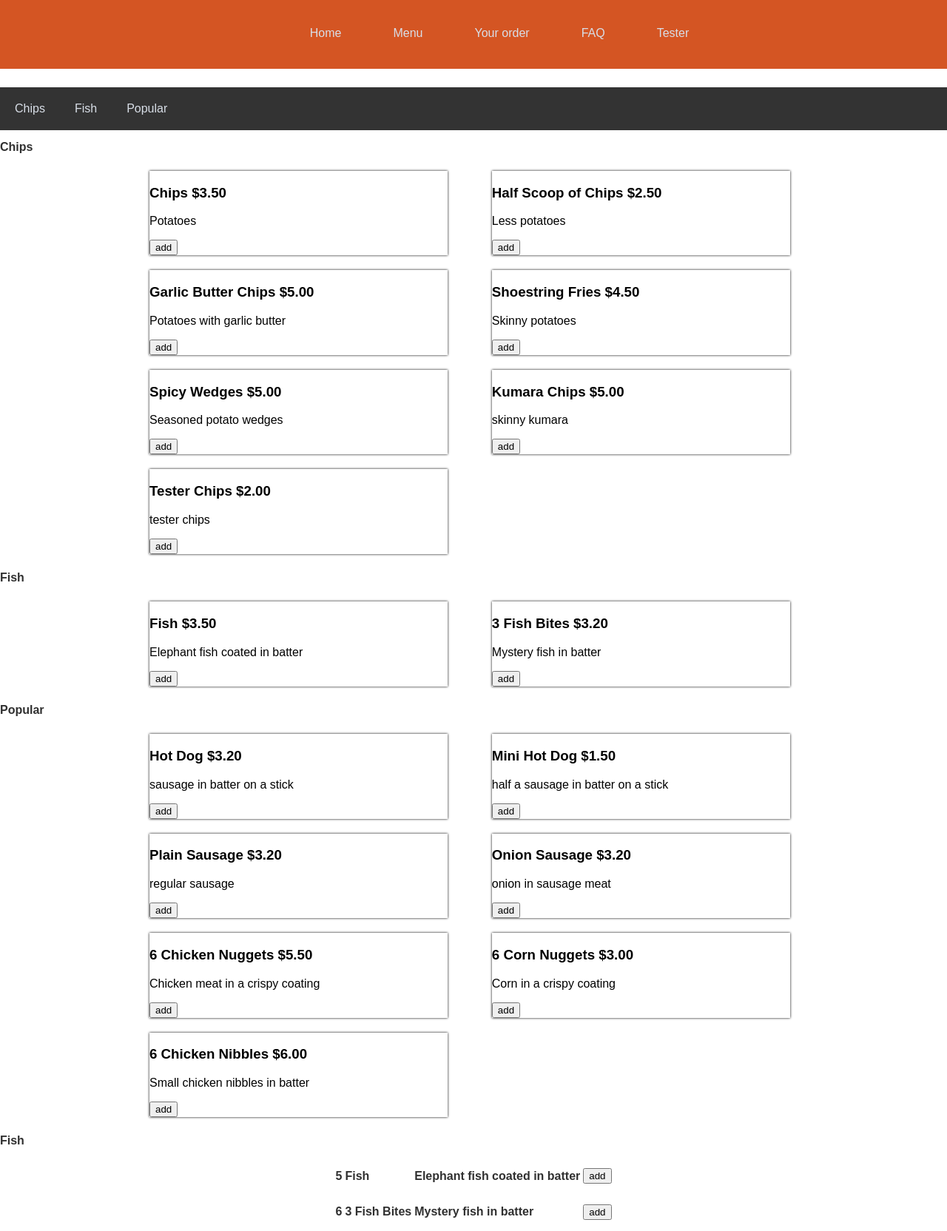
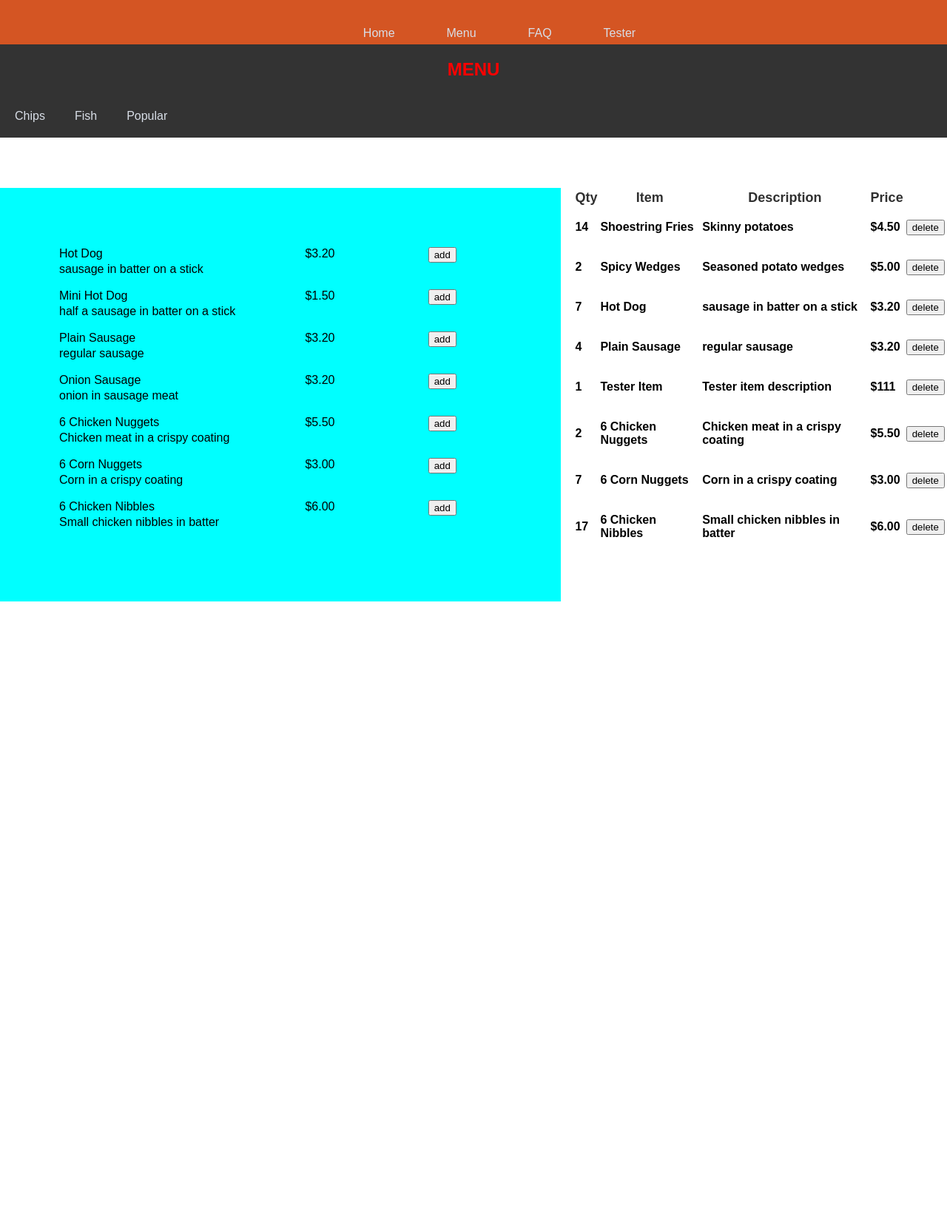
Before and after one commit to sophiayli/Sophia_webapp, a Flask app: page /menu in a window 1280 px wide. Shown: the whole page at 74% size. After the commit the page ends 813 px from the top, so only its background shows below. Run offline with Flask 2, Linux system fonts and the light colour scheme; data comes from the database, SQL or seed files in the repository; both versions use the stored data as it was after the commit.

Commit message:
displayed menu items and order in grid
makes it more intuitive to add and delete items to and from order table when both on the same page (so redirecting is not weird)
- displayed menu items in a grid so layout is easier to look at and style

```diff
--- a/main.py
+++ b/main.py
@@ -38,9 +38,14 @@ def menu():
    cursor.execute(popular)
    popular = cursor.fetchall()
 
-   return render_template("menu.html", chips = chips, fish = fish, popular = popular,)
+   cursor = get_db().cursor()
+   distinct = "select item_id, name, description, price, count(*) as ct from item INNER JOIN order_item ON item.id = order_item.item_id group by item_id order by item_id"
+   cursor.execute(distinct)
+   distinct = cursor.fetchall()
 
-@app.route("/orders")
+   return render_template("menu.html", chips = chips, fish = fish, popular = popular, distinct =distinct,)
+
+@app.route("/orders", methods =['GET', 'POST'])
 def orders():
     cursor = get_db().cursor()
     sql = "SELECT item_id, name, description, price, order_item.item_id FROM item INNER JOIN order_item ON item.id = order_item.item_id"
@@ -64,7 +69,7 @@ def orders():
 @app.route("/tester", methods =['GET', 'POST'])
 def tester():
     cursor = get_db().cursor()
-    distinct = "select name, description, price, count(*) as ct from item INNER JOIN order_item ON item.id = order_item.item_id group by item_id order by item_id"
+    distinct = "select item_id, name, description, price, count(*) as ct from item INNER JOIN order_item ON item.id = order_item.item_id group by item_id order by item_id"
     cursor.execute(distinct)
     distinct = cursor.fetchall()
     return render_template("tester.html", distinct = distinct)
@@ -91,11 +96,11 @@ def delete():
     if request.method == "POST":
         cursor = get_db().cursor()
         object = int(request.form["id"])
-        sql = "DELETE FROM order_item WHERE id=?"
+        sql = "DELETE FROM order_item WHERE item_id=?"
         cursor.execute(sql,(object,))
         get_db().commit()
 
-    return redirect ('/orders')
+    return redirect ('/menu')
 
 
 
--- a/static/stickymenu.css
+++ b/static/stickymenu.css
@@ -3,7 +3,7 @@
 }
 /*setting body margin*/
 body {
-  margin: 0;
+  padding:0; margin: 0;
 }
 /* Page content */
   .content {
@@ -15,21 +15,14 @@ body {
   padding: 10px;
 }
 
-/* The nav bar takes up the whole width - removes padding*/
-html,body {
-  padding:0; margin:0;
-}
-
-
-
+/*---Nav bar styling---*/
 
 /* Styling the navbar */
 #navbar {
     overflow: hidden;
     background-color: rgb(212, 85, 35);
   }
-
-
+/*---Stling the links---*/
 .nav-link{
   float: left;
   display: block;
@@ -41,15 +34,6 @@ html,body {
   justify-content: space-around;
   margin:auto;
 }
-
-/*#navbar a {
-    float: left;
-    display: block;
-    text-align: center;
-    padding: 20px;
-    font-family: Arial, Helvetica, sans-serif;
-    justify-content: space-around;
-  }*/
 
 /* styling the active link on nav bar,*/
 .nav-link[aria-current="page"]{
@@ -72,6 +56,7 @@ li a{
   color:#da2c91;
 }
 
+/*---Styling the nav bar when hovering---*/
 li a::after{
   content: ' ';
   width: 0;
@@ -90,72 +75,6 @@ li a:hover:after{
 li a:hover{
   color: cornflowerblue;
 }
-/*this method of hover made the lien too long
-.nav{
-  display: grid;
-  place-items: center;
-}
- ul{
-  display: flex;
-  list-style:none;
-}
- ul li a{
-  text-decoration: none;
-  margin: 0 25px;
-  position: relative;
-}
-
- ul li a:after{
- content: '' ;
- position: absolute;
- width:100%;
- height: 3px;
- text-decoration: underline 0;
- background-color: #ecdee7;
- bottom: 0;
- left: 0;
- transform: scaleX(0);
- transform-origin: bottom right;
- transition: transform 0.25s linear;
-}
-
- ul li a:hover:after{
-  text-decoration: underline 100%;
-  transform-origin: bottom left;
-  transform: scaleX(1);
-}*/
-
-/*li a:hover {
-  text-decoration:underline;
-}*/
-/*
-ul{
-  list-style-type:none;
-  display: flex;
-}
-
-*ul li{
-    cursor: pointer;
-    position: relative;
-    text-align: center;
-    display:inline-block;
-  }
-
-a:after {
-    position: absolute;
-    content: "";
-    height: 0.15rem;
-    width: 0;
-    background-color: green;
-    left: 0;
-    bottom: 0.5rem;
-    border-top-left-radius: 2px;
-    border-top-right-radius: 2px;
-    transition: 0.5s;
-  }
-a:hover:after{
-  width:100%;
-}*/
 
 /*styling the homepage image */
   img {
@@ -173,13 +92,13 @@ a:hover:after{
   }
 
 
-  /* Add some top padding to the page content to prevent sudden quick movement (as the navigation bar gets a new position at the top of the page (position:fixed and top:0) */
+/* Add some top padding to the page content to prevent sudden quick movement (as the navigation bar gets a new position at the top of the page (position:fixed and top:0) */
   .sticky + .content {
     padding-top: 60px;
   }
 
-
-  #menubar {
+/*---Stling the menu nav bar---*/
+#menubar {
     overflow: hidden;
     background-color: #333;}
 
@@ -204,22 +123,17 @@ h1 {
   font-family: Arial, Helvetica, sans-serif;
   }
 
-/* h2 is for texts in tables */
+/* h2 is heading for each section*/
 h2 {
     color: rgb(48, 48, 48);
     font-family: Arial, Helvetica, sans-serif;
-    font-size: medium;
+    font-size: 35px;
     text-align: left;
   }
+h3{
+  font-size:medium;
+}
 
-/* th and nav bar text */
-
-/* h5 is for sub-heading */
-  h5{
-    color: red;
-    text-align: center;
-    font-family: Arial, Helvetica, sans-serif;
-  }
 
   /* button text */
   h4 {
@@ -229,11 +143,20 @@ h2 {
     text-align: left;
   }
 
+
+/* h5 is for sub-heading */
+h5{
+  color: red;
+  text-align: center;
+  font-family: Arial, Helvetica, sans-serif;
+}
+
 /*table stylinng */
-  table.center {
-    margin-left: auto;
-    margin-right: auto;
+table.center {
+  margin-left: auto;
+  margin-right: auto;
 }
+
 
 th {
   color: rgb(48, 48, 48);
@@ -291,51 +214,12 @@ th {
   margin:auto;
   border:rgb(48, 48, 0);
 }
-/*div styling for order page
-.column{
-  border-bottom: solid;
-  border-color: #333;
-  border-width: 2px;
+/*---Stling the delete button---*/
+#button{
 }
 
-.Quantity{
-  width:10%;
-  background: rgb(214, 201, 193);
-  height: 50px;
-  margin: 0px;
-  box-sizing: border-box;
-  padding: 0.5pc 0.3pc;
-}
 
-.Item{
-  width:35%;
-  background: rgb(214, 201, 193);
-  height: 50px;
-  margin: 0px;
-  box-sizing: border-box;
-  padding: 0.5pc 0.3pc;
-}
-
-.Description{
-  width:40%;
-  background:rgb(214, 201, 193);
-  height: 50px;
-  margin: 0px;
-  box-sizing: border-box;
-  padding: 0.5pc 0.3pc;
-
-}
-
-.Price{
-  width: 15%;
-  background:rgb(214, 201, 193);
-  height: 50px;
-  margin: auto;
-  box-sizing: border-box;
-  padding: 0.5pc 0.3pc;
-} */
-
-/* making content in a container flex*/
+/* making content in a container flex on */
 
 @media only screen and (min-width: 200px) and (max-width: 500px){
   .container{
@@ -345,7 +229,4 @@ th {
   .cards{
     margin: 10px;
   }
-
-
-
 }
--- a/templates/base.html
+++ b/templates/base.html
@@ -12,7 +12,6 @@
         <ul>
             <li><a href="http://127.0.0.1:5000/" class="nav-link hover">Home</a></li>
             <li><a href="http://127.0.0.1:5000/menu" class="nav-link hover">Menu</a></li>
-            <li><a href="http://127.0.0.1:5000/orders" class="nav-link hover">Your order</a></li>
             <li><a href="http://127.0.0.1:5000/faq" class="nav-link hover">FAQ</a></li>
             <li><a href="http://127.0.0.1:5000/tester" class = "nav-link hover">Tester</a></li>
         </ul>
--- a/templates/menu.html
+++ b/templates/menu.html
@@ -8,35 +8,197 @@
     <meta name="viewport" content="width=device-width, initial-scale=1.0">
     <title>Menu Page</title>
     <link rel="stylesheet" href={{url_for('static',filename='stickymenu.css')}}>
-    <link rel="stylesheet" href={{url_for('static',filename='text.css')}}>
 </head>
 
+<style>
+    html {
+        scroll-behavior: smooth;
+    }
+.content{
+    display:grid;
+    height: 100vh;
+    grid-template-columns: 1.5fr 1fr;
+    grid-template-rows: 0.8fr 0.4fr;
+    grid-template-areas:
+        "nav nav"
+        "menu order-sidebar";
+    grid-gap:0.5rem 1.0rem;
+
+}
+section{
+    height: 100vh;
+    width: 100%;
+}
+nav{
+    position: sticky;
+    top: 60px;
+    grid-area: nav;
+}
+
+/*---Styling the grids in menu page ---*/
+#menu{
+    grid-area: menu;
+    background-color: aqua;
+    padding: 10vmin;
+}
+
+#order-sidebar{
+    grid-area: order-sidebar;}
+
+.item{
+    display: grid;
+    grid-template-columns: 1fr 0.5fr 0.3fr;
+    grid-template-rows: 0.5fr 0.5fr;
+    grid-template-areas:
+    "name price add"
+    "description description description"
+}
+
+#name{grid-area:name;}
+
+#price{grid-area: price;}
+
+#add{grid-area:add;}
+
+#description{grid-area:description;}
+
+@media only screen and (max-width:700px){
+    .content{
+        grid-template-columns: 1fr;
+        grid-template-rows: 0.2fr 1.5fr 0.7fr;
+        grid-template-areas:
+            "nav"
+            "menu"
+            "order-sidebar"
+        ;
+    }
+}
+
+h6{
+    text-align: right;
+}
+
+
+
+</style>
 
 <body>
     <div class="content">
-    <h1>MENU</h1>
+<!--- Menu sections navigation bar-->
+    <nav>
     <div id="menubar">
+        <h1>MENU</h1>
         <a href="http://127.0.0.1:5000/menu#chips">Chips</a>
         <a href="http://127.0.0.1:5000/menu#fish">Fish</a>
         <a href="http://127.0.0.1:5000/menu#popular">Popular</a>
     </div>
+    </nav>
+    <div id="menu">
+    {% for item in popular%}
+    <div class="item">
+    <div id="name">{{item [1]}}</div>
+    <div id="price">{{item [3]}}</div>
+    <div id="add">
+        <form action="/add" method="post">
+        <input type="hidden" name="item" value="{{item[0]}}">
+        <input type="submit" value="add">
+        </form></div>
+    <div id="description">{{item [2]}}</div>
+    <br>
+    </div>
+    {% endfor %}
+    </div>
+
+    <div id ="order-sidebar">
+        <table class="center">
+            <tr>
+              <th>Qty</th>
+              <th>Item</th>
+              <th>Description</th>
+              <th>Price</th>
+              <th></th>
+            </tr>
+        {% for item in distinct %}
+      <tr>
+          <td><h3>{{ item [4] }}</h3></td>
+          <td><h3>{{ item [1] }}</h3></td>
+          <td><h3>{{ item [2] }}</h3></td>
+          <td><h3>{{ item [3]}}</h3></td>
+          <td>
+                <form action="/delete" method="post">
+                <input type="hidden" name="id" value="{{item[0]}}">
+                <input class = "button" type="submit" value="delete">
+                </form>
+          {% endfor %}
+    </div>
+
+
+<!--Display items in separate sections and tables
+<table class=" table-hover">
+        <h2 id="popular">Popular</h2>
+        {% for item in popular%}
+        <tr>
+            <td><h3>{{ item [1] }}</h3></td>
+            <td><h3>{{ item [2] }}</h3></td>
+            <td><h3>{{ item [3] }}</h3></td>
+            <td>
+                <form action="/add" method="post">
+                <input type="hidden" name="item" value="{{item[0]}}">
+                <input type="submit" value="add">
+                </form>
+            </td>
+        </tr>
+        {% endfor %}
+        </table>
+        <div class ="Description">
+            <h2>Description</h2>
+            {% for item in distinct%}
+                <div class = "column">
+                  <h3>{{ item [2] }}</h3>
+                </div>
+            {% endfor %}
+          </div>  --->
+<!---Chips section, displaying items in divs and sections
+<h2 id="chips">Chips</h2>
+<div class="container">
+{% for item in chips%}
+<div class="cards">
+<h3>{{item[1]}}       {{item[3]}}</h6>
+<p>{{item [2]}}</p>
+<form action="/add" method="post">
+<input type="hidden" name="item" value="{{item[0]}}">
+<input type="submit" value="add">
+</form>
+<form action="/delete" method>
+
+</form>
+</div>
+{% endfor %} --->
 
 
 
-<!---Chips section-->
+
+
+
+
+<!---Chips section, displaying items in divs and sections
     <h2 id="chips">Chips</h2>
         <div class="container">
         {% for item in chips%}
         <div class="cards">
-        <h3>{{item[1]}}               {{item[3]}}</h3>
+        <h3>{{item[1]}} {{item[3]}}</h3>
         <p>{{item [2]}}</p>
         <form action="/add" method="post">
         <input type="hidden" name="item" value="{{item[0]}}">
         <input type="submit" value="add">
         </form>
+        <form action="/delete" method>
+
+        </form>
     </div>
     {% endfor %}
     </div>
+
     <h2 id="fish">Fish</h2>
     <div class="container">
     {% for item in fish%}
@@ -51,7 +213,7 @@
 {% endfor %}
 </div>
 
-<!---Popular section-->
+Displaying items in divs and sections
 <h2 id="popular">Popular</h2>
         <div class="container">
         {% for item in popular%}
@@ -81,30 +243,8 @@
          </tr>
          {% endfor %}
 
-</div>
+</div>--->
 
-
-
-            <!---
-
-
-                <table class="center table-hover">
-                    <h2 id="popular">Popular</h2>
-                    {% for item in popular%}
-                    <tr>
-                        <td><h2>{{ item [0] }}</h2></td>
-                        <td><h2>{{ item [1] }}</h2></td>
-                        <td><h2>{{ item [2] }}</h2></td>
-                        <td>
-                            <form action="/add" method="post">
-                            <input type="hidden" name="item" value="{{item[0]}}">
-                            <input type="submit" value="add">
-                            </form>
-                        </td>
-                    </tr>
-                    {% endfor %}
-                    </table>
-                </div>--->
 
 
     </body>
--- a/templates/order.html
+++ b/templates/order.html
@@ -11,7 +11,6 @@
 </head>
 
 <body>
-
   <div class="content">
   <h1>Your Order</h1>
   <table class="center">
@@ -40,8 +39,8 @@
 
 <button class ="button">
   <form action="/add" method="post">
-  <input type="hidden" name="item" value="{{item[0]}}">
-  <input type="submit" value="add"></button>
+  <input type="hidden" name="item" value="{{item[4]}}">
+  <input type="submit" value="add">
 </form>
 </button>
 
```
Also changed, not shown: templates/tester.html (+5 -7 lines), sophia_webapp.db.
